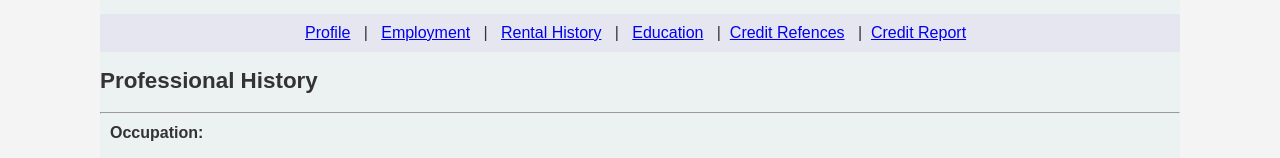
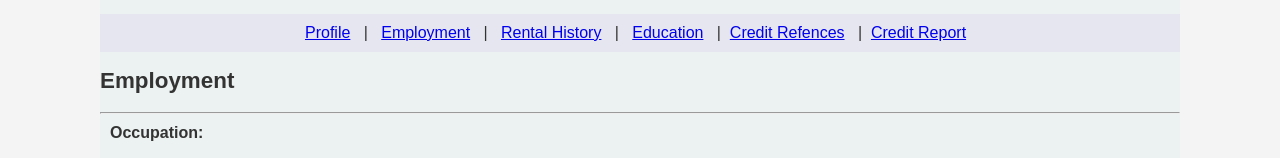
Before and after one commit to mygitbella18/myrentalprofile, a plain HTML site: page prof-history.html in a window 1280 px wide. Shown: the part 388-546 px from the top of the page. Drawn offline with Linux system fonts and the light colour scheme.

Commit message:
Update prof-history.html

```diff
--- a/prof-history.html
+++ b/prof-history.html
@@ -100,7 +100,7 @@
         </nav>
 
     <!-- Professional History -->
-        <p><h2>Professional History</h2></p>
+        <p><h2>Employment</h2></p>
         <hr>
     <div class="section">
         <div class="form-item">
```
